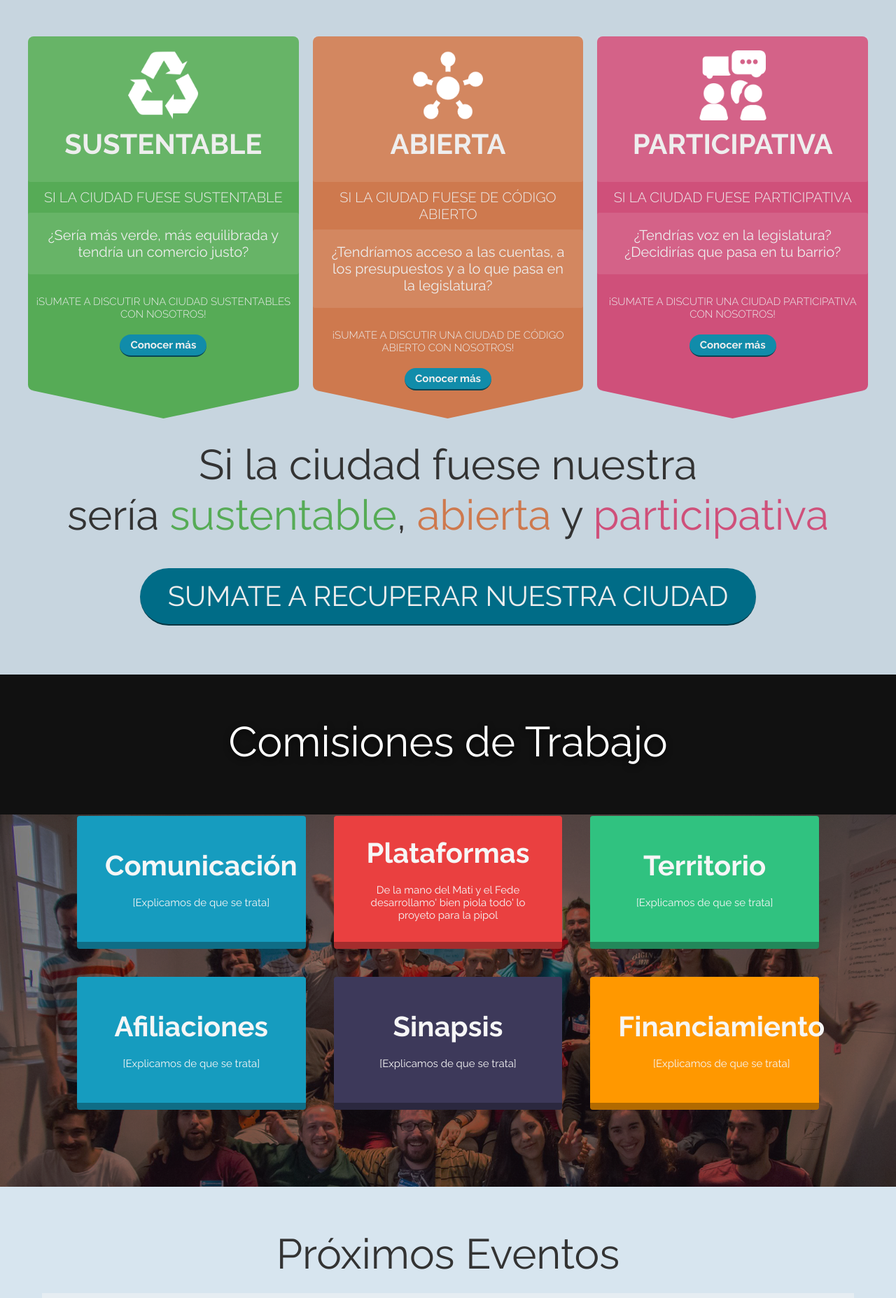
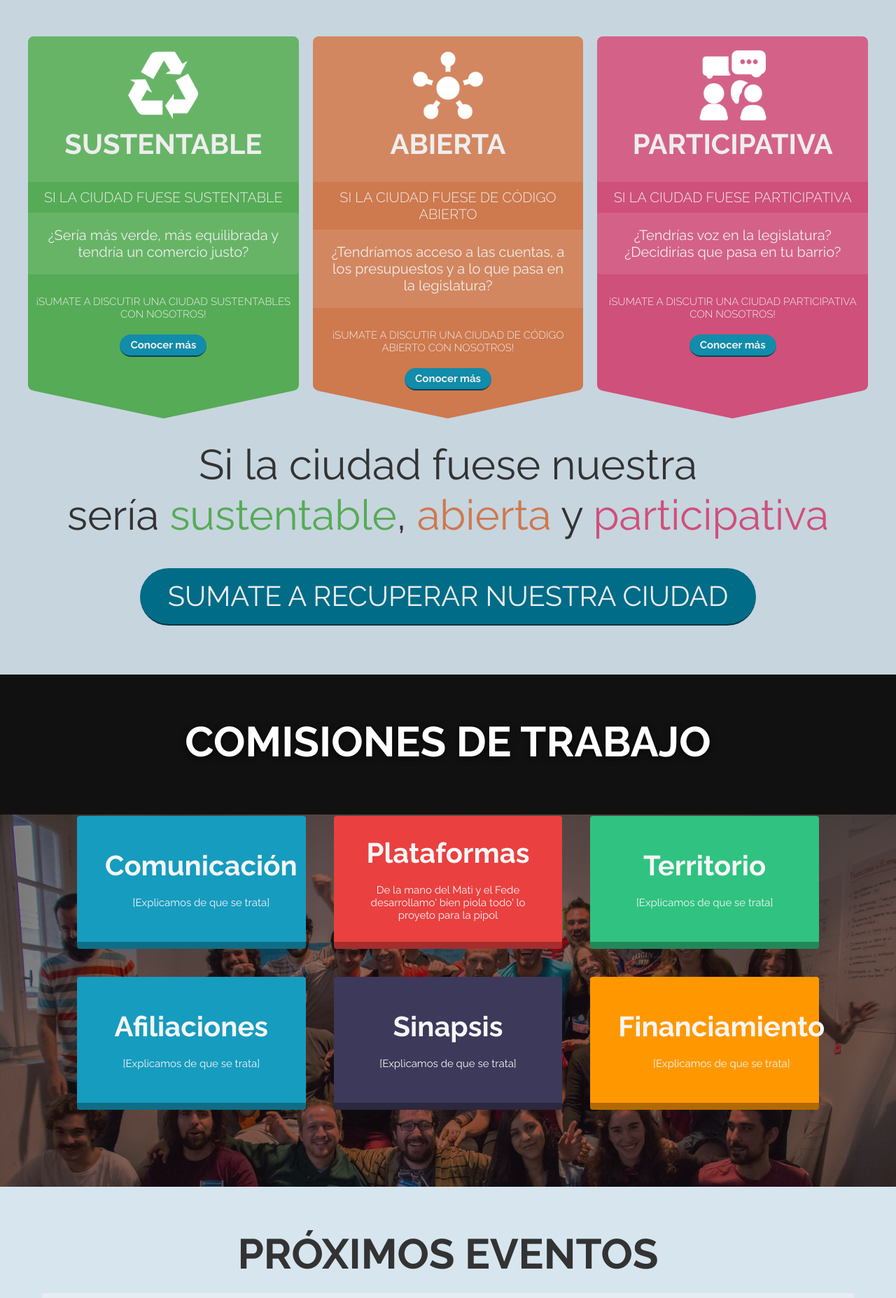
Before and after one commit to PartidoDeLaRed/partidodelared.github.io, a Jekyll site: the page built from index.html, in a window 1280 px wide. Shown: the part 990-2845 px from the top of the page at 70% size. Built offline with Jekyll 4.4.1, drawn with Linux system fonts in a browser that asks for light colours.

Commit message:
Titles in uppercase

```diff
--- a/css/styles.css
+++ b/css/styles.css
@@ -327,6 +327,8 @@ a {
 .title {
     font-size: 60px;
     line-height: 1.2em;
+    text-transform: uppercase;
+    font-weight: 600;
 }
 
 .bolder {
@@ -621,13 +623,15 @@ a {
     background-image: linear-gradient(to top, rgba(0,0,0,.5), transparent);
     border-bottom: 20px solid;
 }
+
 #redes > .columna.bk-color-fb:after {
-  background-image: linear-gradient(to top, #3b5998, transparent);
-  border-bottom-color: #3b5998;
+    background-image: linear-gradient(to top, #3b5998, transparent);
+    border-bottom-color: #3b5998;
 }
+
 #redes > .columna.bk-color-tw:after {
-  background-image: linear-gradient(to top, #1DA1F2, transparent);
-  border-bottom-color: #1DA1F2;
+    background-image: linear-gradient(to top, #1DA1F2, transparent);
+    border-bottom-color: #1DA1F2;
 }
 
 .position-absolute {
```
